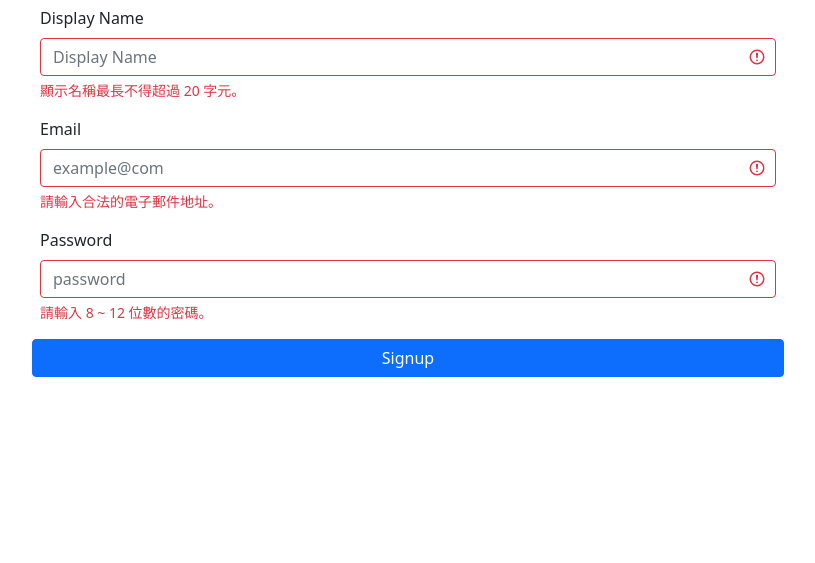
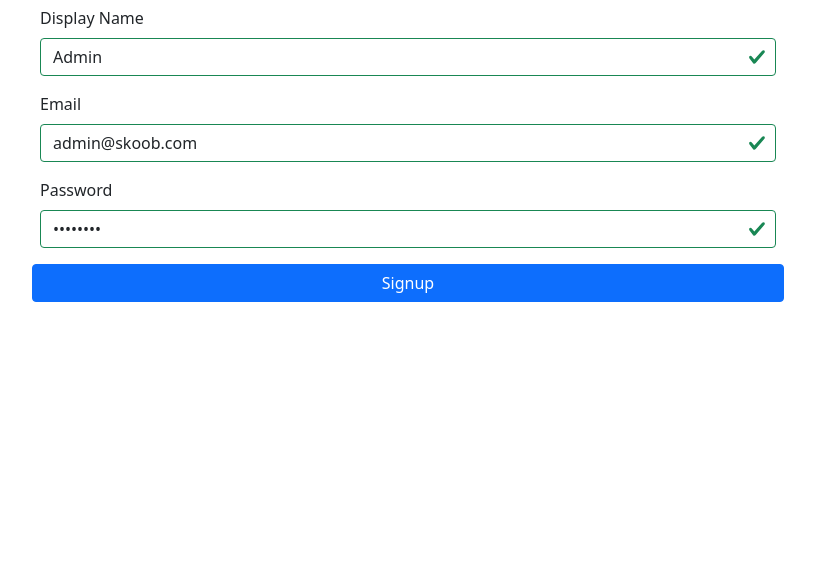
Before and after one commit to TzuHsienChiang/nodejsnew, a Node server app: page /signup in a window 1280 px wide. Shown: the part 157-720 px from the top of the page, without its empty margins (232-1047 px from the left). Run offline with Node 20, Linux system fonts and the light colour scheme; some libraries are stand-ins or nearby versions.

Commit message:
7-3-plus 快速註冊帳號

```diff
--- a/app.js
+++ b/app.js
@@ -179,7 +179,7 @@ database
 	.sync() //用老師虛擬db的寫法，之後用自己的要寫成.sync({ force: true })
 
     /*之後全寫完app.js，以下這段要刪掉，因為這段是測試資料*/
-    //.sync({ force: true }) //連線時，5-4 修復: 資料重複 insert  sync：和資料庫連線、true：指的是重刷資料庫清空回歸資料庫 搭配utils-database.js
+    //.sync({ force: true }) //和 db 連線時，強制重設 db。sync：和資料庫連線、true：指的是重刷資料庫清空回歸資料庫 搭配utils-database.js
 	.then((result) => { //因為沒有註冊功能，所以目前以這方式創立帳號，只有這帳號的人才能登入成功
         //7-3 User.create({ displayName: 'Admin', email: 'admin@skoob.com', password: '11111111'})//5-6# 在啟動 Web Server 時，寫入 User 資料到資料庫中。現在，為了測試目的，在啟動 Web Server 時，使用剛建立和的 User 模組來新增 user，因為透過了 Sequelize，這個操作會同步到資料庫中：
         //7-3 Product.bulkCreate(products);//5-3 接著，我們先在 app.js 建立 app 監聽的同時，使用 Product 來增加我們的 Product 資料。ORM 框架建立的 Product model ，擁有一個可以輸入多筆資料的方法 bulkCreate(array)
--- a/views/auth/signup.ejs
+++ b/views/auth/signup.ejs
@@ -20,11 +20,15 @@
           <% } %>
         <!--7-2-->
           <div class="col-8">
+            <!-- TODO: 開發完成時，移除測試用的預設值 [Tomas, 2022/5/20 15:55] -->
             <form class="row g-3 was-validated justify-content-center" action="/signup" method="POST">
 
               <div>
                 <label for="displayName" class="form-label">Display Name</label>
-                <input type="text" class="form-control" id="displayName" placeholder="Display Name" name="displayName" maxlength="20" required>
+                <!--<input type="text" class="form-control" id="displayName" placeholder="Display Name" name="displayName" maxlength="20" required>-->
+                <input type="text" class="form-control" id="displayName" placeholder="Display Name" name="displayName" maxlength="20" required value="Admin">
+                 <!--7-3 plus 快速註冊帳號-->
+
                 <div class="invalid-feedback">
                     顯示名稱最長不得超過 20 字元。
                 </div>
@@ -32,7 +36,10 @@
 
               <div>
                 <label for="email" class="form-label">Email</label>
-                <input type="email" class="form-control" id="email" placeholder="example@com" name="email" required>
+                <!-- <input type="email" class="form-control" id="email" placeholder="example@com" name="email" required> -->
+                <input type="email" class="form-control" id="email" placeholder="example@com" name="email" required value="admin@skoob.com">  <!--7-3 plus 快速註冊帳號-->
+
+
                 <div class="invalid-feedback">
                   請輸入合法的電子郵件地址。
                 </div>
@@ -40,7 +47,9 @@
 
               <div>
                 <label for="password" class="form-label">Password</label>
-                <input type="password" class="form-control" id="password" placeholder="password" name="password" minlength="8"  maxlength="12" required>
+                <!-- <input type="password" class="form-control" id="password" placeholder="password" name="password" minlength="8"  maxlength="12" required> -->
+                <input type="password" class="form-control" id="password" placeholder="password" name="password" minlength="8"  maxlength="12" required value="11111111"><!--7-3 plus 快速註冊帳號-->
+
                 <div class="invalid-feedback">
                     請輸入 8 ~ 12 位數的密碼。
                 </div>
```
